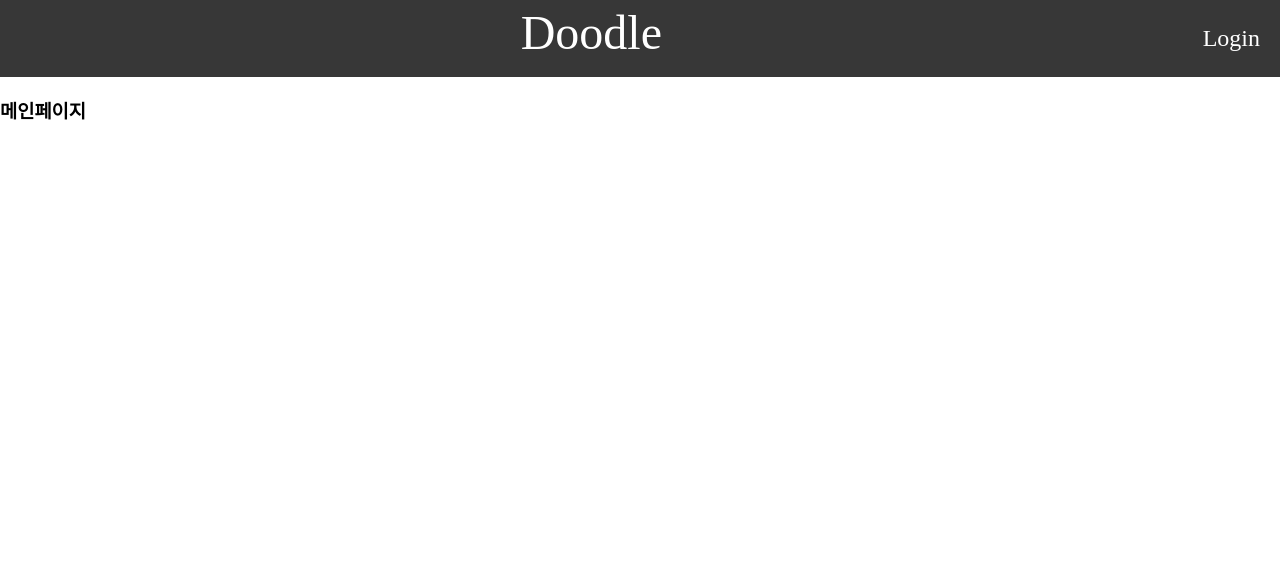
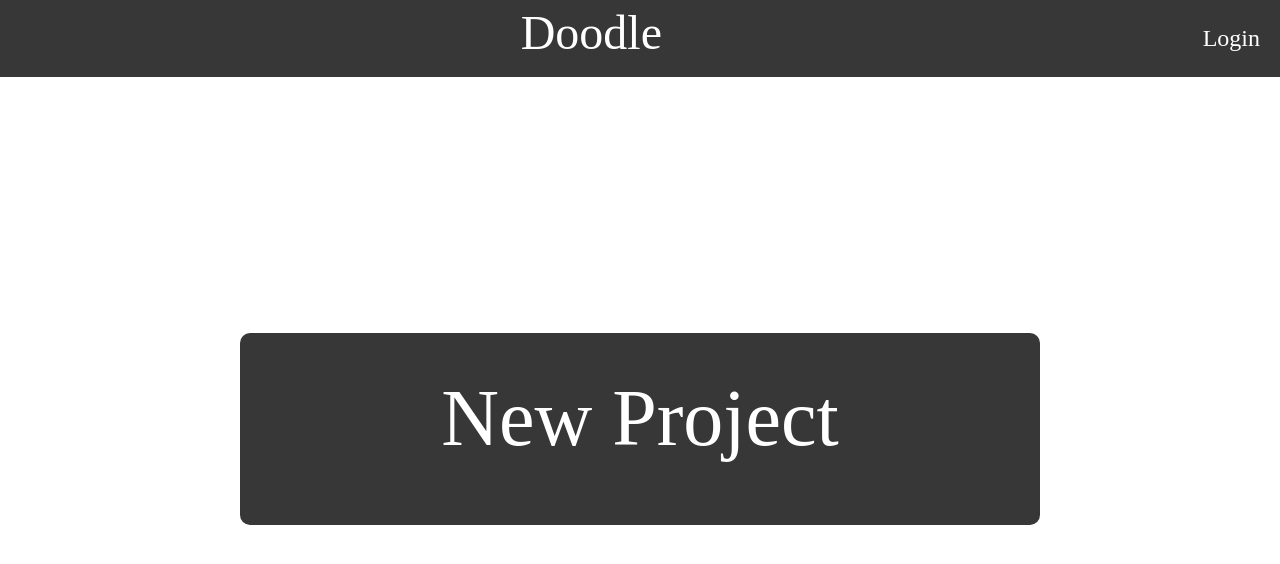
Before and after one commit to 1argeD/doodle, a React (Create React App) app: page / in a window 1280 px wide. Shown: the top 564 px of the page. Built offline with nearby package versions, Linux system fonts and the light colour scheme.

Commit message:
login page

```diff
--- a/src/components/Background.jsx
+++ b/src/components/Background.jsx
@@ -10,10 +10,14 @@ function Background() {
 export default Background;
 
 const Canvas = styled.div`
-    width: 800px;
+    margin-top : 3rem;
+    margin-left: auto;
+    margin-right: auto;
+    width: 1300px;
     height: 800px;
     border: 1px solid black;
     display: flex;
     justify-content: center;
     align-items: center;
+    z-index: 1;
 `
--- /dev/null
+++ b/src/components/ProjectButton.jsx
@@ -0,0 +1,32 @@
+import React from "react";
+import styled from "styled-components";
+
+
+function ProjectButton() {
+    return <>
+        <Project>
+            <New>New Project</New>
+        </Project>
+    </>
+}
+
+export default ProjectButton;
+
+const Project = styled.div`
+    margin-top: 16rem;
+    margin-left: auto;
+    margin-right: auto;
+    width: 50rem;
+    height: 12rem;
+    background-color: #373737;
+    border-radius: 10px;
+    cursor: pointer;
+`
+
+const New = styled.div`
+    padding: 2.5rem;
+    text-align: center;
+    font-size: 5rem;
+    font-family: Ink Free;
+    color: #FFFFFF;
+`
--- a/src/function/Canvas.jsx
+++ b/src/function/Canvas.jsx
@@ -10,7 +10,7 @@ const Painting = () => {
 
     useEffect(() => {
         const canvas = canvasRef.current;
-        canvas.width = 800;
+        canvas.width = 1300;
         canvas.height = 800;
         const ctx = canvas.getContext("2d");
         ctx.lineJoin = "round";
@@ -34,8 +34,6 @@ const Painting = () => {
     }
 
     return <Background>
-        <div className="view">
-        <div className="canvasWrap">
           <canvas
             className="canvas"
             ref={canvasRef}
@@ -45,24 +43,19 @@ const Painting = () => {
             onMouseLeave={() => setPainting(false)}
           >
           </canvas>
-        </div>
-      </div>
     </Background>
 }
 
 export default Painting;
 
 const Background = styled.div`
-    width: 800px;
+    margin-top: 2rem;
+    margin-left: auto;
+    margin-right: auto;
+    width: 1300px;
     height: 800px;
     border: 1px solid black;
     display: flex;
     justify-content: center;
     align-items: center;
 `
-
-const View = styled.div``
-
-const CanvasWrap = styled.div``
-
-const Canvas = styled.div``
--- a/src/pages/Canvas.jsx
+++ b/src/pages/Canvas.jsx
@@ -6,7 +6,6 @@ const Canvas = () => {
     return (
         <>
             <Header2 IconType={"ArrowBack"}/>
-            <h3>캔버스 페이지</h3>
             <Painting />
         </>
     )
--- a/src/pages/main.jsx
+++ b/src/pages/main.jsx
@@ -1,11 +1,12 @@
 import React from "react";
 import Header from "../components/GlobalHeader";
+import ProjectButton from "../components/ProjectButton";
 
 const Main = () => {
     return (
         <>
             <Header IconType={"ArrowBack"}/>
-            <h3>메인페이지</h3>
+            <ProjectButton />
         </>
     )
 }
```
Also changed, not shown: src/function/Login.jsx (added).
